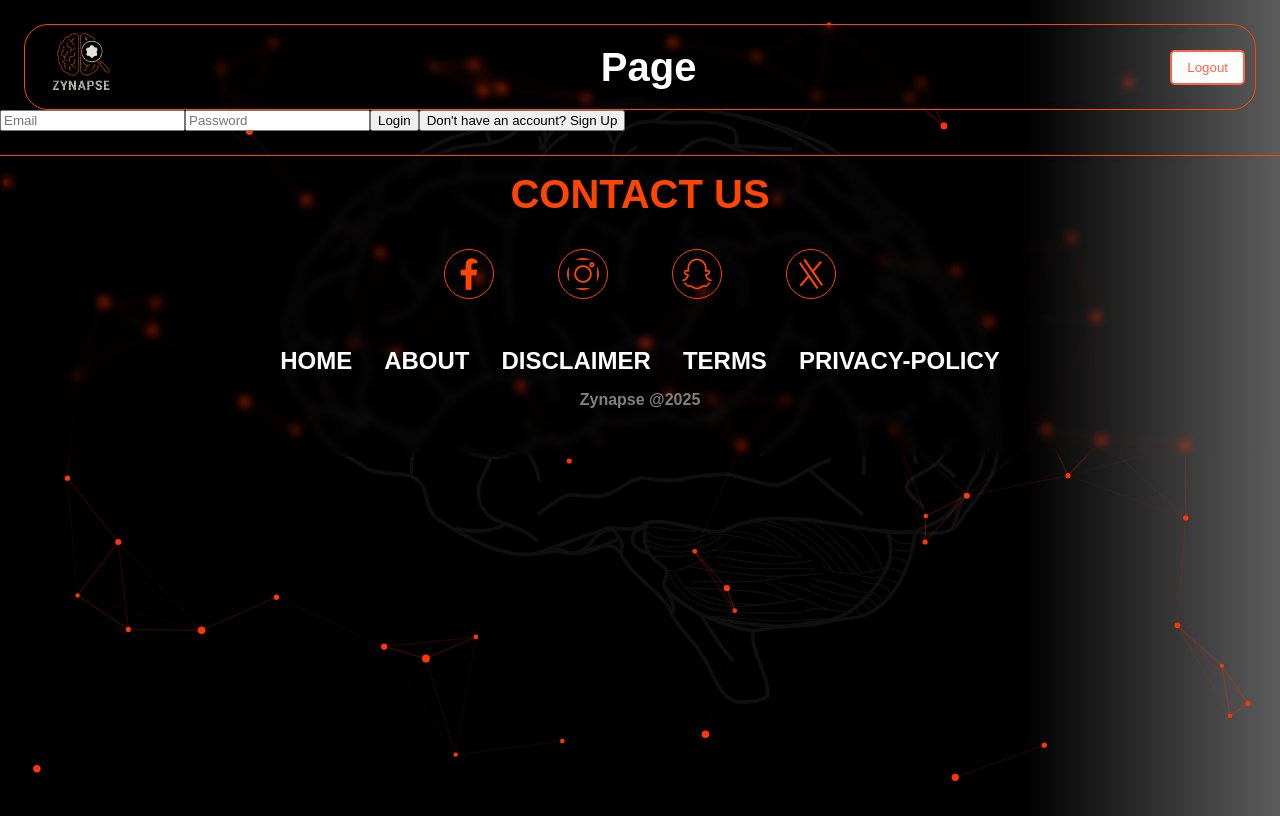
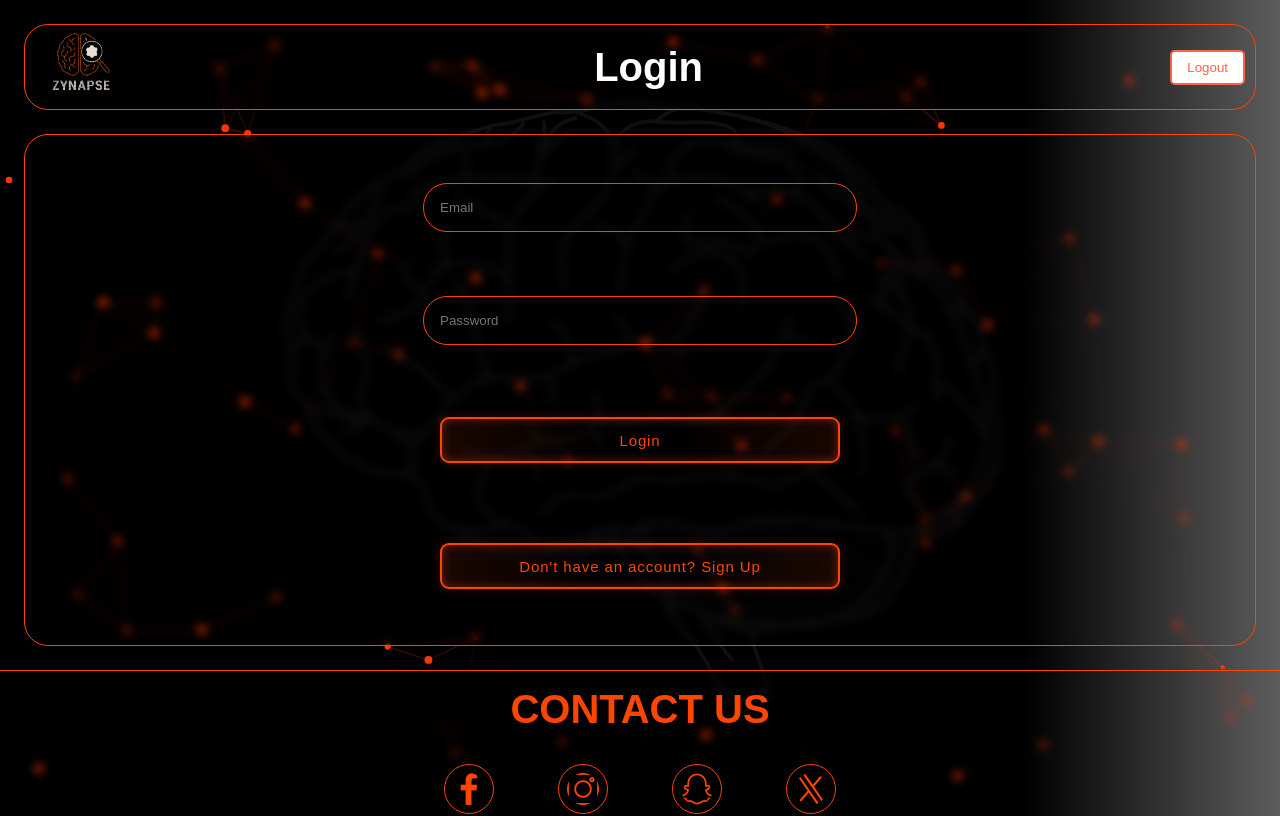
Before and after one commit to Archit-Ash/Zynapse, a React (Vite) app in the folder Zynapse/: page /login in a window 1280 px wide. Shown: the top 816 px of the page. Built offline with nearby package versions, Linux system fonts and the light colour scheme; no server answers; a web font is replaced by a local one.

Commit message:
Fixed Css for login and signup

```diff
--- a/Zynapse/src/components/Navbar.jsx
+++ b/Zynapse/src/components/Navbar.jsx
@@ -7,6 +7,8 @@ import { useAuth } from "../../authContext"; // ✅ Corrected path
 const pageNames = {
   "/": "Home",
   "/upload": "Image Upload",
+  "/login": "Login",
+  "/signup": "Sign Up",
 };
 
 const Navbar = () => {
--- a/Zynapse/src/login.jsx
+++ b/Zynapse/src/login.jsx
@@ -1,7 +1,7 @@
 import React, { useState } from "react";
 import { useAuth } from "../authContext";
 import { useNavigate } from "react-router-dom";
-
+import "./style/logsign.css";
 const Login = () => {
   const { login } = useAuth();
   const [email, setEmail] = useState("");
@@ -19,6 +19,7 @@ const Login = () => {
   };
 
   return (
+    <div id="firebaseFormContainer">
       <form onSubmit={handleSubmit}>
         <input
           type="email"
@@ -32,13 +33,20 @@ const Login = () => {
           onChange={(e) => setPassword(e.target.value)}
           required
         />
-      <button type="submit">Login</button>
+        <button id="btnhomepage" className="break" type="submit">
+          Login
+        </button>
 
-      {/* ➕ Sign Up Button */}
-      <button type="button" onClick={() => navigate("/signup")}>
+        <button
+          id="btnhomepage"
+          className="break"
+          type="button"
+          onClick={() => navigate("/signup")}
+        >
           Don't have an account? Sign Up
         </button>
       </form>
+    </div>
   );
 };
 
--- a/Zynapse/src/signUp.jsx
+++ b/Zynapse/src/signUp.jsx
@@ -1,6 +1,7 @@
 import React, { useState } from "react";
 import { useAuth } from "../authContext";
 import { useNavigate } from "react-router-dom";
+import "./style/logsign.css";
 
 const Signup = () => {
   const { signup } = useAuth();
@@ -19,6 +20,7 @@ const Signup = () => {
   };
 
   return (
+    <div id="firebaseFormContainer">
       <form onSubmit={handleSignup}>
         <input
           type="email"
@@ -32,13 +34,21 @@ const Signup = () => {
           onChange={(e) => setPassword(e.target.value)}
           required
         />
-      <button type="submit">Sign Up</button>
+        <button id="btnhomepage" className="break" type="submit">
+          Sign Up
+        </button>
 
         {/* ➕ Login Button */}
-      <button type="button" onClick={() => navigate("/login")}>
+        <button
+          className="break"
+          id="btnhomepage"
+          type="button"
+          onClick={() => navigate("/login")}
+        >
           Already have an account? Log In
         </button>
       </form>
+    </div>
   );
 };
 
--- /dev/null
+++ b/Zynapse/src/style/logsign.css
@@ -0,0 +1,89 @@
+#firebaseFormContainer {
+  margin: 1.5rem;
+  padding: 1.5rem;
+  border: 0.5px solid orangered;
+  border-radius: 1.5rem;
+  backdrop-filter: blur(5px);
+  display: flex;
+  justify-content: center;
+  align-items: center; /* Center the form vertically */
+}
+
+#firebaseFormContainer > form {
+  display: flex;
+  flex-direction: column;
+  align-items: center; /* Center the form elements horizontally */
+  gap: 1rem; /* Add spacing between form fields */
+  width: 100%; /* Ensure form takes full width for proper alignment */
+  max-width: 400px; /* Optional: Set max width for form */
+}
+
+#btnhomepage {
+  --accent: orangered;
+  margin: 1px 1px 1px 1px;
+  font-size: 15px;
+  padding: 0.7em 2.7em;
+  letter-spacing: 0.06em;
+  position: relative;
+  font-family: inherit;
+  border-radius: 0.6em;
+  overflow: hidden;
+  transition: all 0.3s;
+  line-height: 1.4em;
+  border: 2px solid var(--accent);
+  backdrop-filter: blur(5px);
+  background: linear-gradient(
+    to right,
+    rgba(255, 69, 0, 0.1) 1%,
+    transparent 40%,
+    transparent 60%,
+    rgba(255, 69, 0, 0.1) 100%
+  );
+  color: var(--accent);
+  box-shadow: inset 0 0 10px rgba(255, 69, 0, 0.4),
+    0 0 9px 3px rgba(255, 69, 0, 0.1);
+  margin: 2rem;
+}
+
+#btnhomepage:hover {
+  color: #ff9c7e;
+  box-shadow: inset 0 0 10px rgba(255, 69, 0, 0.6),
+    0 0 9px 3px rgba(255, 69, 0, 0.2);
+}
+
+#btnhomepage::before {
+  content: "";
+  position: absolute;
+  left: -4em;
+  width: 4em;
+  height: 100%;
+  top: 0;
+  transition: transform 0.4s ease-in-out;
+  background: linear-gradient(
+    to right,
+    transparent 1%,
+    rgba(255, 69, 0, 0.1) 40%,
+    rgba(255, 69, 0, 0.1) 60%,
+    transparent 100%
+  );
+}
+
+#btnhomepage:hover::before {
+  transform: translateX(15em);
+}
+
+.break {
+  display: block;
+  width: 100%; /* Ensure buttons take full width of their container */
+  text-align: center; /* Center button text */
+}
+#firebaseFormContainer > form > input {
+  margin: 1.5rem;
+  padding: 1rem;
+  border: 0.5px solid orangered;
+  background-color: transparent;
+  color: orangered;
+  border-radius: 1.5rem;
+  backdrop-filter: blur(5px);
+  width: 100%;
+}
```
Lines whose indentation alone changed are shown as unchanged.
